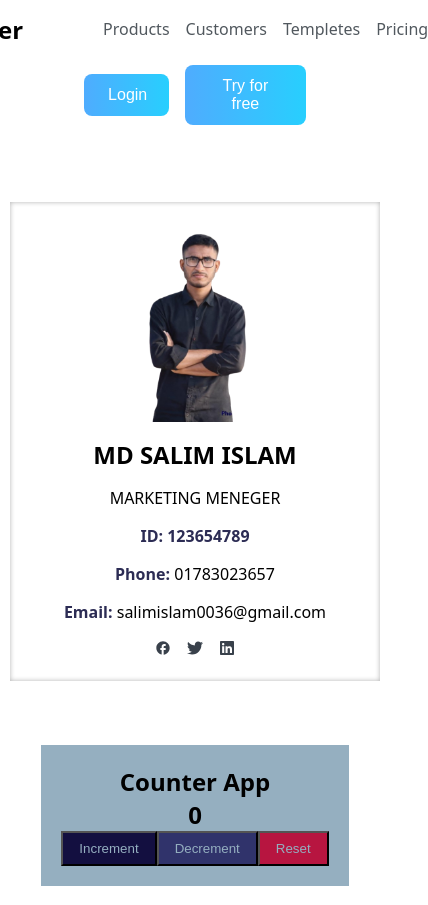
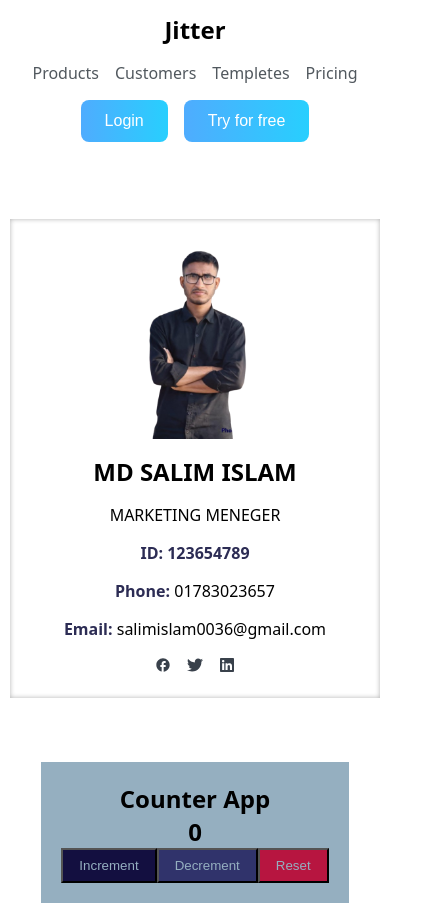
Before and after one commit to salim-khan-3/Practice-React-Class, a React (Vite) app: page / in a window 390 px wide. Shown: the top 905 px of the page, 428 px wide, since content can reach past the window. Built offline with nearby package versions, Linux system fonts and the light colour scheme.

Commit message:
responsive nav bar

```diff
--- a/src/components/responsive.css
+++ b/src/components/responsive.css
@@ -1,6 +1,14 @@
 
   @media(min-width:0px) and (max-width:375px){
-
+.section_container{
+  width: 100%;
+  flex-direction: column;
+  gap: 1rem;
+}
+.nav_links_logo{
+  flex-direction: column;
+  gap: 1rem;
+}
   .card_container{
   width: 95%;
   margin:4rem auto;
@@ -35,14 +43,19 @@
 
 
   @media(min-width:376px) and (max-width:768px){
-      .section_container{
-      flex-direction: column;
-      gap: 1.2rem;
-  }
-    .container{
+.section_container{
+  width: 100%;
+  flex-direction: column;
+  gap: 1rem;
+}
+.nav_links_logo{
+  flex-direction: column;
+  gap: 1rem;
+}
+    /* .container{
     flex-direction: column;
     gap: 1rem;
-  }
+  } */
     .login{
     display: flex;
     align-items: center;
```
